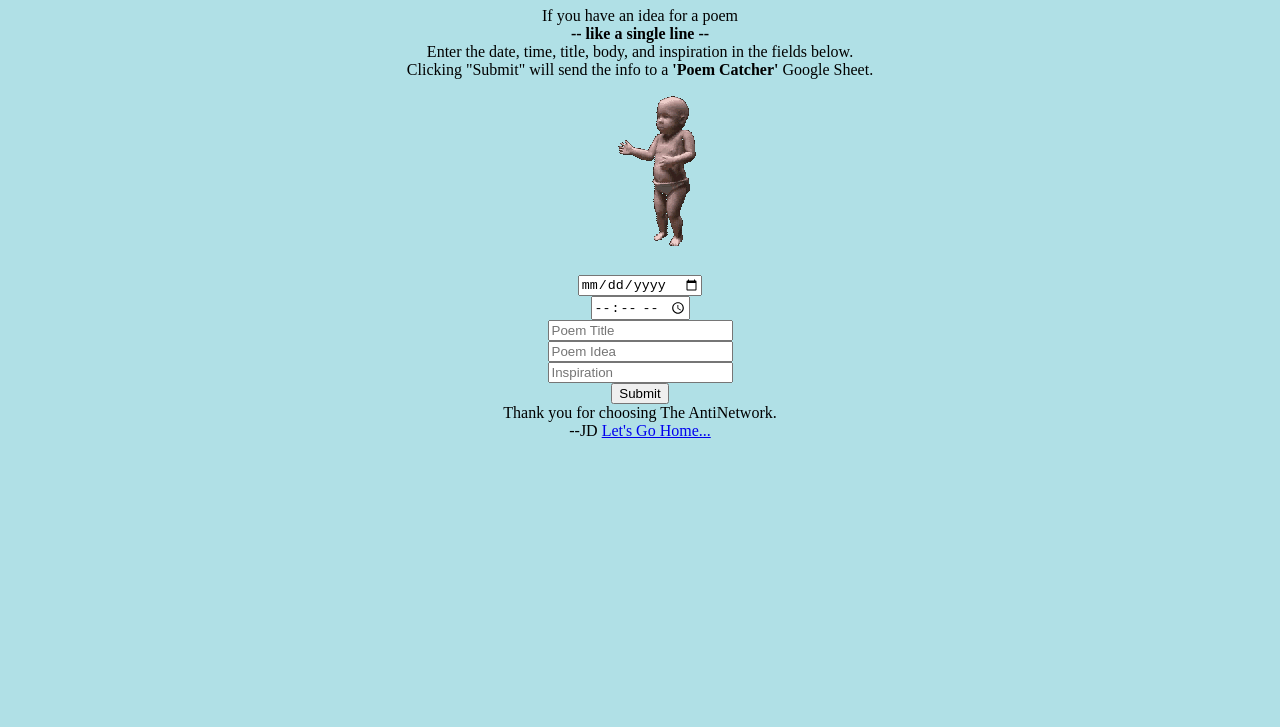
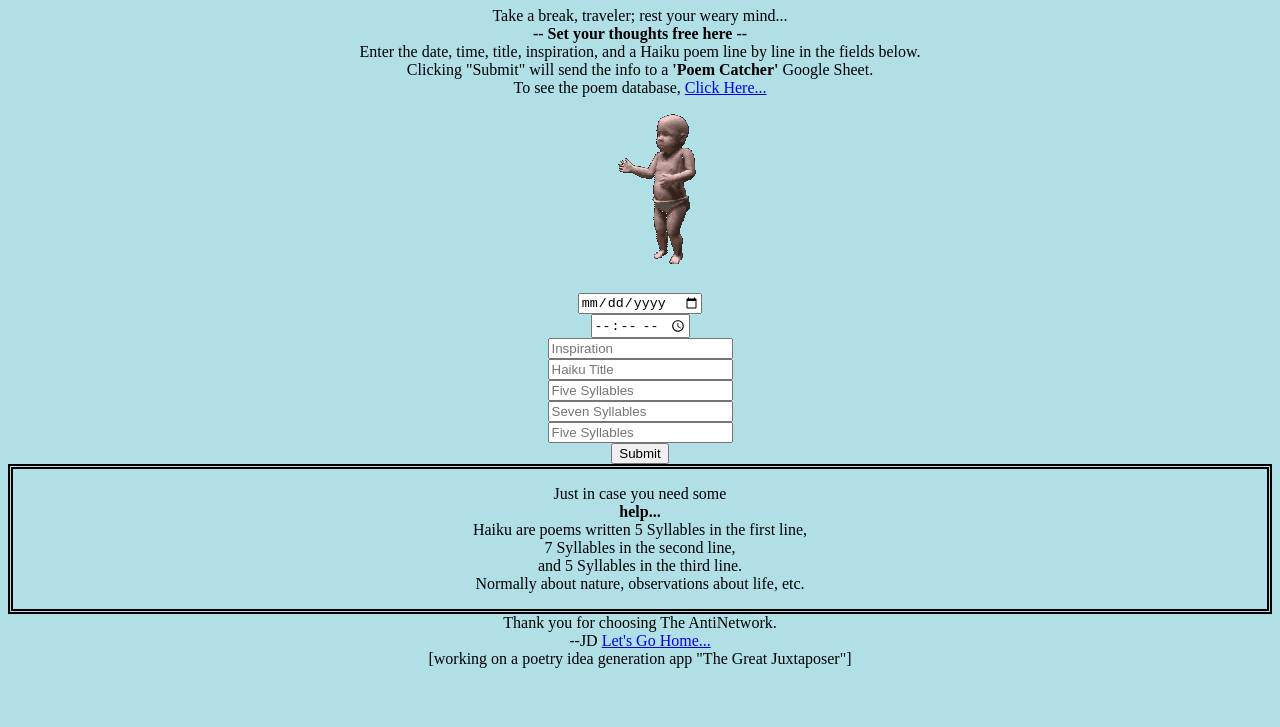
Before and after one commit to anti-dot-net/poem, a plain HTML site: page index.html in a window 1280 px wide. Shown: the part 73-800 px from the top of the page. Drawn offline with Linux system fonts and the light colour scheme.

Commit message:
haiku catcher line buy line

```diff
--- a/index.html
+++ b/index.html
@@ -8,18 +8,23 @@
             body {background-color: powderblue;
                 text-align: center;
             }
+            #explain {
+                text-align: center;
+                border-style: double;
+                border-width: 5px;
+            }
             </style>
     </head>
     <body>
         <div id="header">
-            <h1>JD's Poetry Catcher</h1>
+            <h1>JD's Haiku Poetry Catcher</h1>
         </div>
-        <div id="Main">If you have an idea for a poem<br>
-            <strong>-- like a single line --</strong><br>
-            Enter the date, time, title, body, and inspiration in the fields below.<br>
+        <div id="Main">Take a break, traveler; rest your weary mind...<br>
+            <strong>-- Set your thoughts free here --</strong><br>
+            Enter the date, time, title, inspiration, and a Haiku poem line by line in the fields below.<br>
             Clicking "Submit" will send the info to a <strong>'Poem Catcher'</strong> Google Sheet.<br>
+            To see the poem database, <a href="https://docs.google.com/spreadsheets/d/1BBXvID4TWHvEQKoULSWM3s0ylvrPaq5uSKnnZQ1AVQ8/edit?usp=sharing">Click Here...</a>
         </div>
-
         <img src="dancing.gif" alt="Dancing Guy">
         <div id="Forms">
         <form
@@ -30,18 +35,32 @@
         <br>
         <input name="Time (12hr 00:00)" type="time" placeholder="Time">
         <br>
-        <input name="Poem Title" type="text" placeholder="Poem Title">
+        <input name="Inspiration" type="text" placeholder="Inspiration">
         <br>
-        <input name="Poem Text" type="text" placeholder="Poem Idea">
+        <input name="Haiku Title" type="text" placeholder="Haiku Title">
         <br>
-        <input name="Inspiration" type="text" placeholder="Inspiration">
+        <input name="Line One" type="text" placeholder="Five Syllables">
+        <br>
+        <input name="Line Two" type="text" placeholder="Seven Syllables">
+        <br>
+        <input name="Line Three" type="text" placeholder="Five Syllables">
         <br>
         <button type="submit">Submit</button>
         </button>
         </form>
     </div>
+    <div id="explain">
+        <p>Just in case you need some <br>
+        <strong>help...</strong><br>
+        Haiku are poems written 5 Syllables in the first line,<br>
+        7 Syllables in the second line,<br>
+        and 5 Syllables in the third line.<br>
+        Normally about nature, observations about life, etc.
+        </p>
+    </div>
     </body>
     <footer>Thank you for choosing The AntiNetwork. <br>
         --JD
     <a href='https://www.anti-net.com'>Let's Go Home...</a></footer>
+    [working on a poetry idea generation app "The Great Juxtaposer"]
 </html>
```
